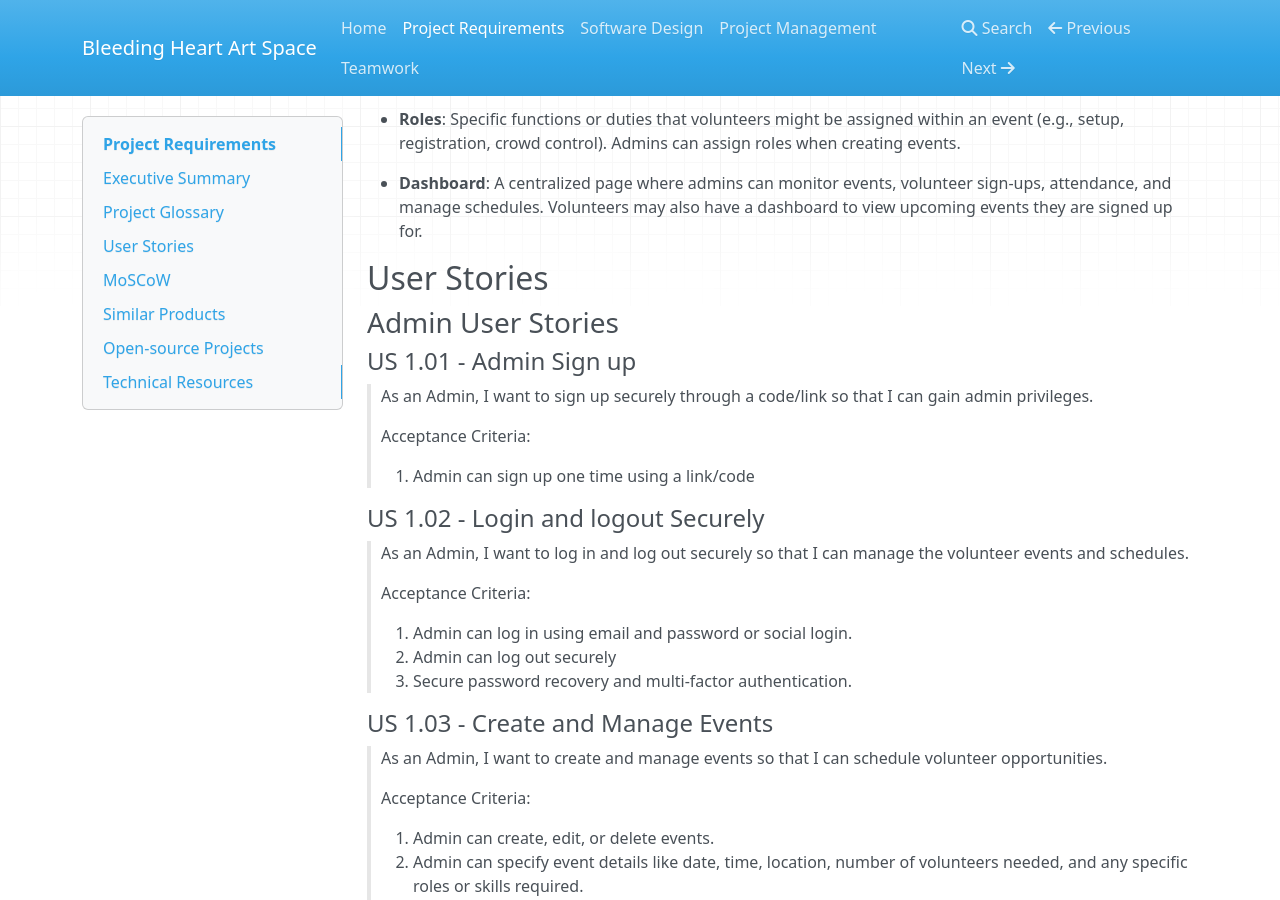
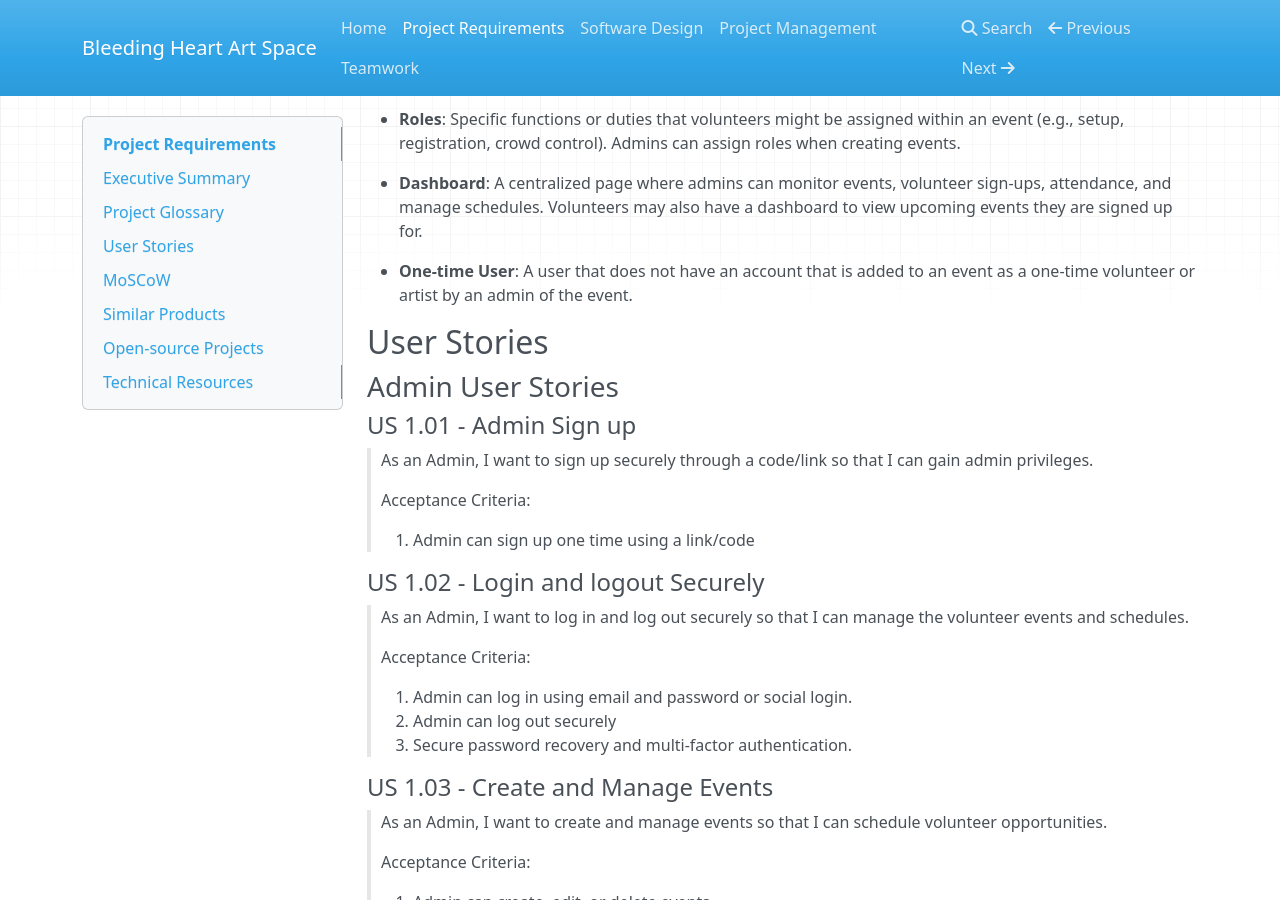
Before and after one commit to UAlberta-CMPUT401/f24project-Bleeding-Heart-Art-Space, an MkDocs documentation site: the page built from docs/project-requirements.md, in a window 1280 px wide and 900 px high, scrolled down 952 px. Built offline with MkDocs 1.6.1, drawn with Linux system fonts in a browser that asks for light colours; nearby versions of some CDN libraries.

Commit message:
docs: one-time user

```diff
--- a/docs/project-requirements.md
+++ b/docs/project-requirements.md
@@ -25,6 +25,8 @@ The Volunteer Management Platform for Bleeding Heart Art Space aims to solve the
 - **Roles**: Specific functions or duties that volunteers might be assigned within an event (e.g., setup, registration, crowd control). Admins can assign roles when creating events.
 
 - **Dashboard**: A centralized page where admins can monitor events, volunteer sign-ups, attendance, and manage schedules. Volunteers may also have a dashboard to view upcoming events they are signed up for.
+
+- **One-time User**: A user that does not have an account that is added to an event as a one-time volunteer or artist by an admin of the event.
 
 ## User Stories
 
```
